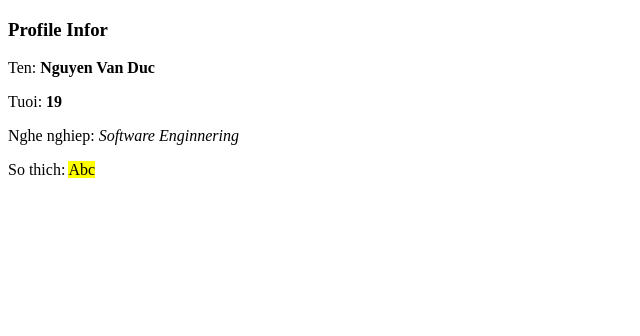
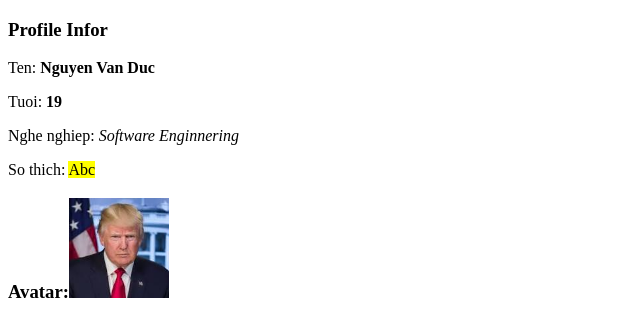
Before and after one commit to duc1901/duc1901.github.io, a plain HTML site: page index.html in a window 1280 px wide. Shown: the whole page, without its empty margins (0-640 px from the left). Drawn offline with Linux system fonts and the light colour scheme; files whose address does not match are found by name.

Commit message:
second commit

```diff
--- a/index.html
+++ b/index.html
@@ -11,5 +11,6 @@
   <p>Tuoi: <b>19</b></p>
   <p>Nghe nghiep: <i>Software Enginnering</i></p>
   <p>So thich: <mark>Abc</mark></p>
+  <h3>Avatar:<img src="/Users/duc/duc19/image/avatar.jpeg" width="100px"></h3>
 </body>
 </html>
```
Also changed, not shown: image/avatar.jpeg (added), 2 other files.
